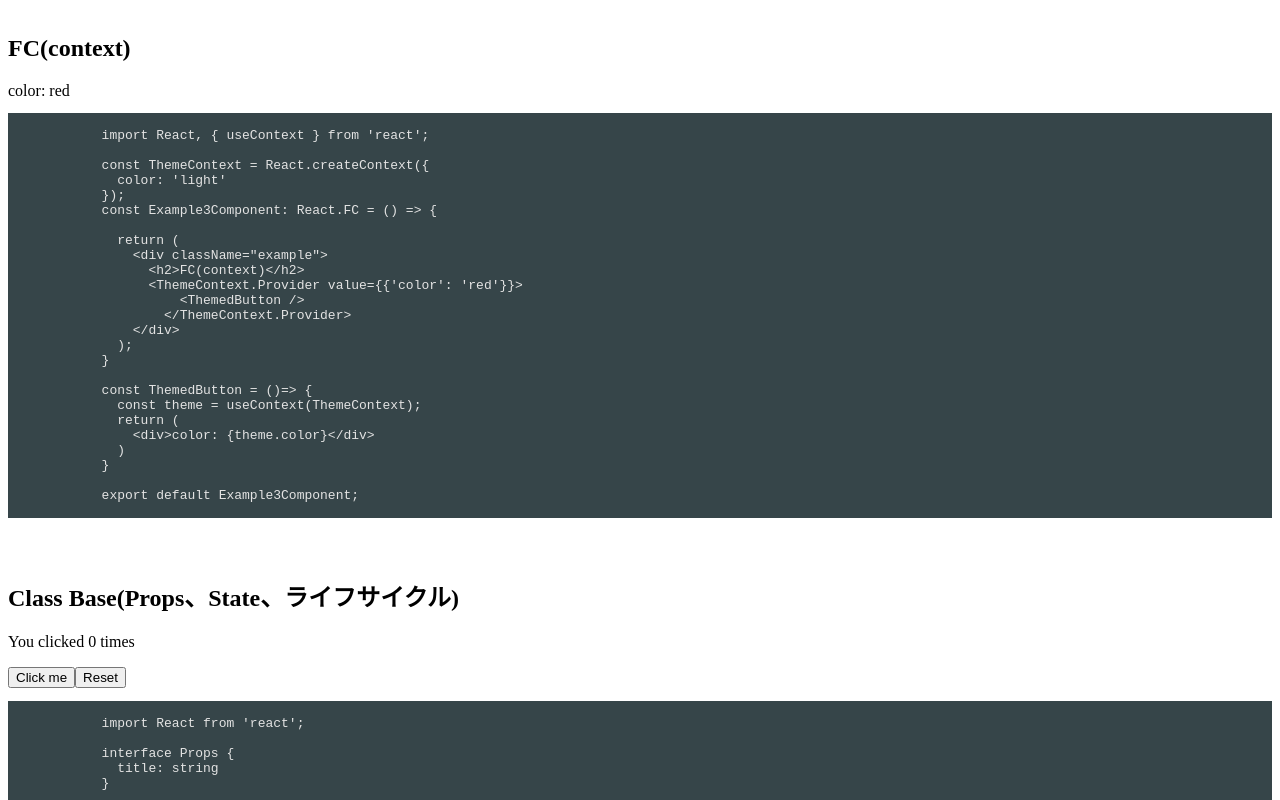
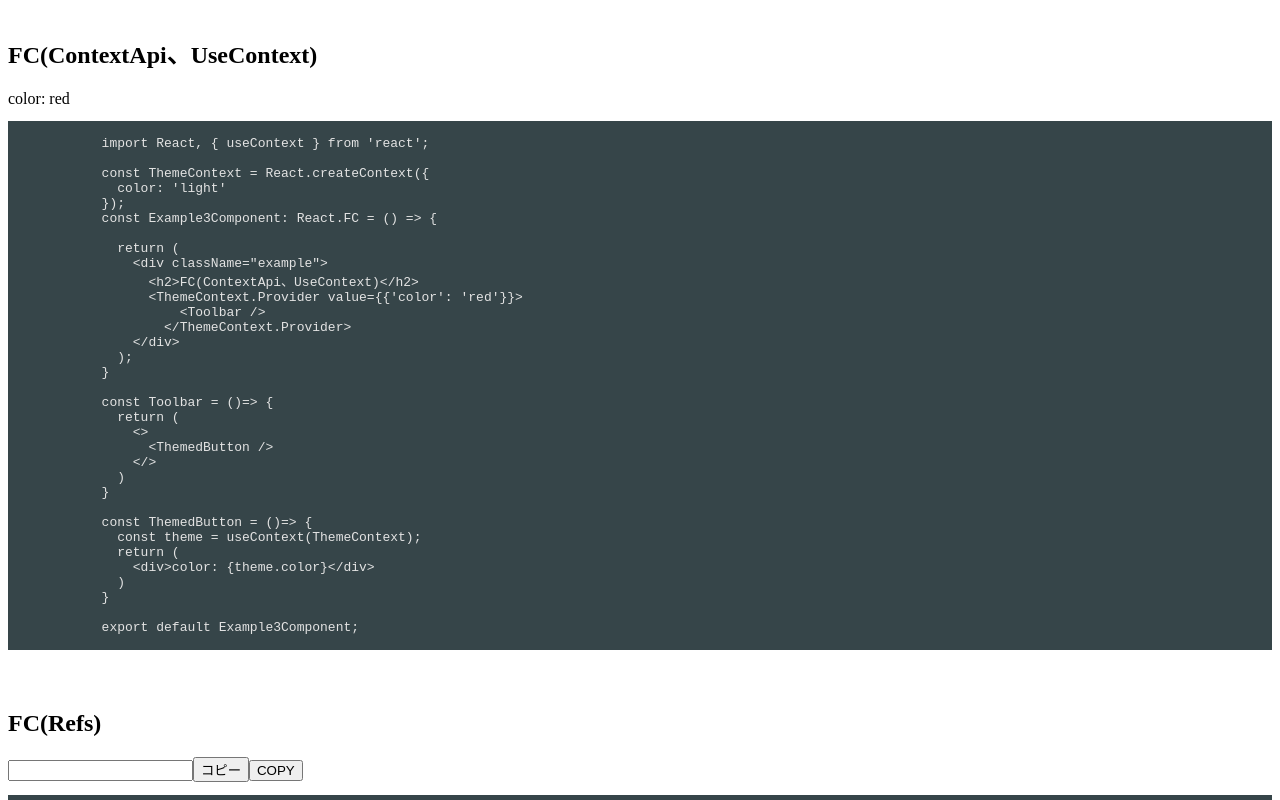
Before and after one commit to jochouen/react-typescript, a React app: page / in a window 1280 px wide. Shown: the part 920-1720 px from the top of the page. Built offline with nearby package versions, Linux system fonts and the light colour scheme.

Commit message:
react typescript test

```diff
--- a/src/app/app.tsx
+++ b/src/app/app.tsx
@@ -6,6 +6,8 @@ import Example2Component from './components/Example2Component';
 import Example3Component from './components/Example3Component';
 import Example4Component from './components/Example4Component';
 import Example5Component from './components/Example5Component';
+import Example6Component from './components/Example6Component';
+import Example7Component from './components/Example7Component';
 
 const App = () => {
   return (
@@ -14,8 +16,10 @@ const App = () => {
       <Example1Component />
       <Example2Component title="Hooks(UseState、UseEffect、UseCallback)" />
       <Example3Component />
+      <Example7Component />
       <Example4Component title="Class Base(Props、State、ライフサイクル)" />
       <Example5Component />
+      <Example6Component />
     </div>
   );
 }
--- a/src/app/components/Example3Component.tsx
+++ b/src/app/components/Example3Component.tsx
@@ -7,9 +7,9 @@ const Example3Component: React.FC = () => {
 
   return (
     <div className="example">
-      <h2>FC(context)</h2>
+      <h2>FC(ContextApi、UseContext)</h2>
       <ThemeContext.Provider value={{'color': 'red'}}>
-          <ThemedButton />
+          <Toolbar />
         </ThemeContext.Provider>
       <pre>
         <code>
@@ -23,12 +23,20 @@ const Example3Component: React.FC = () => {
 
               return (
                 <div className="example">
-                  <h2>FC(context)</h2>
+                  <h2>FC(ContextApi、UseContext)</h2>
                   <ThemeContext.Provider value={{'color': 'red'}}>
-                      <ThemedButton />
+                      <Toolbar />
                     </ThemeContext.Provider>
                 </div>
               );
+            }
+
+            const Toolbar = ()=> {
+              return (
+                <>
+                  <ThemedButton />
+                </>
+              )
             }
 
             const ThemedButton = ()=> {
@@ -46,6 +54,14 @@ const Example3Component: React.FC = () => {
   );
 }
 
+const Toolbar = ()=> {
+  return (
+    <>
+      <ThemedButton />
+    </>
+  )
+}
+
 const ThemedButton = ()=> {
   const theme = useContext(ThemeContext);
   return (
--- /dev/null
+++ b/src/app/components/Example6Component.tsx
@@ -0,0 +1,113 @@
+import React, { createRef } from 'react';
+
+class Example6Component extends React.Component {
+  textInput: React.RefObject<ChildrenComponent>;
+
+  constructor(props) {
+    super(props);
+    this.textInput = createRef();
+  }
+
+  componentDidMount() {
+    console.log(1111, this.textInput.current);
+    this.textInput.current.focusTextInput();
+  }
+
+  render () {
+    return (
+      <div className="example">
+        <h2>Class Base(Refs)</h2>
+        <ChildrenComponent ref={ this.textInput } />
+        <pre>
+          <code>
+            {`
+              import React, { createRef } from 'react';
+
+              class Example6Component extends React.Component {
+                textInput: React.RefObject<ChildrenComponent>;
+
+                constructor(props) {
+                  super(props);
+                  this.textInput = createRef();
+                }
+
+                componentDidMount() {
+                  console.log(this.textInput.current);
+                  this.textInput.current.focusTextInput();
+                }
+
+                render () {
+                  return (
+                    <div className="example">
+                      <h2>Class Base(Refs)</h2>
+                      <ChildrenComponent ref={ this.textInput } />
+                    </div>
+                  )
+                }
+              }
+
+              class ChildrenComponent extends React.Component {
+                inputRef: React.RefObject<HTMLInputElement>;
+                constructor(props) {
+                  super(props);
+                  this.inputRef = createRef();
+                  this.focusTextInput = this.focusTextInput.bind(this);
+                }
+
+                focusTextInput() {
+                  this.inputRef.current.focus();
+                }
+
+                render(){
+                  return(
+                    <div>
+                      <input type='text' ref={ this.inputRef }/>
+                      <input
+                        type="button"
+                        value="Focus the text input"
+                        onClick={this.focusTextInput}
+                      />
+                    </div>
+                  )
+                }
+              }
+
+
+              export default Example6Component;
+
+            `}
+          </code>
+        </pre>
+      </div>
+    )
+  }
+}
+
+class ChildrenComponent extends React.Component {
+  inputRef: React.RefObject<HTMLInputElement>;
+  constructor(props) {
+    super(props);
+    this.inputRef = createRef();
+    this.focusTextInput = this.focusTextInput.bind(this);
+  }
+
+  focusTextInput() {
+    this.inputRef.current.focus();
+  }
+
+  render(){
+    return(
+      <div>
+        <input type='text' ref={ this.inputRef }/>
+        <input
+          type="button"
+          value="Focus the text input"
+          onClick={this.focusTextInput}
+        />
+      </div>
+    )
+  }
+}
+
+
+export default Example6Component;
--- /dev/null
+++ b/src/app/components/Example7Component.tsx
@@ -0,0 +1,52 @@
+import React, { createRef, forwardRef } from 'react';
+
+
+const Example7Component: React.FC = () => {
+  const textInput = createRef<HTMLInputElement>();
+
+  const handleClick = () => {
+    if (textInput['current'].value.length > 0) {
+      textInput['current'].select();
+      document.execCommand('copy');
+      alert(`クリップボードにコピーしました: ${textInput['current'].value}`);
+    }else {
+      alert('入力してください。');
+    }
+  }
+
+  return (
+    <div className="example">
+      <h2>FC(Refs)</h2>
+      <ChildrenComponent ref={textInput} onhandleClick={handleClick}/>
+      <button onClick={handleClick}>COPY</button>
+      <pre>
+        <code>
+          {`
+
+          `}
+        </code>
+      </pre>
+    </div>
+  );
+}
+
+type Props = {
+  onhandleClick: VoidFunction
+}
+
+const ChildrenComponent = forwardRef<HTMLInputElement, Props>((props, ref) => {
+
+  const copyText = () => {
+    props.onhandleClick()
+  };
+
+  return (
+    <>
+      <input type="text" ref={ref} />
+      <button onClick={copyText}>コピー</button>
+    </>
+  )
+})
+
+
+export default Example7Component;
```
